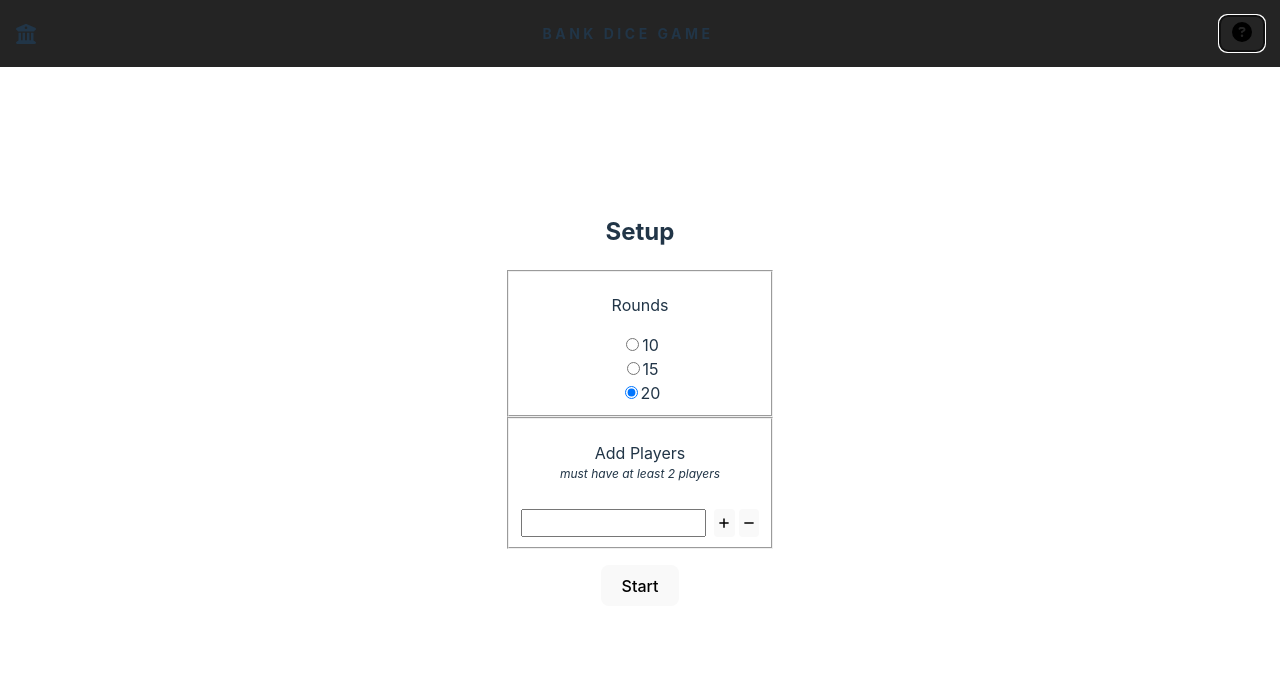
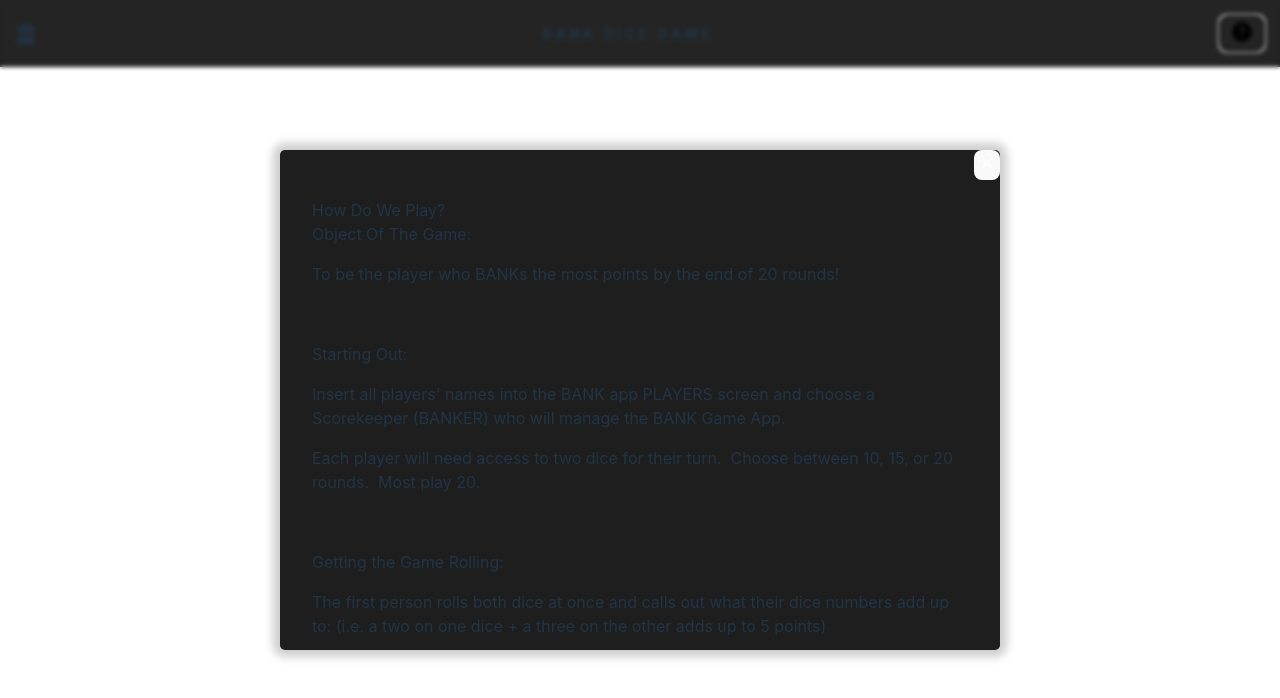
Before and after one commit to brad0s/bank-dice-app, a React (Vite) app: page / in a window 1280 px wide. Both pictures are taken after a click on the button 1242 px from the left and 33 px from the top of the page. Shown: the top 698 px of the page. Built offline with nearby package versions, Linux system fonts and the light colour scheme.

Commit message:
add popup

```diff
--- a/src/components/Header.jsx
+++ b/src/components/Header.jsx
@@ -1,5 +1,11 @@
 // import { useContext, useRef, useEffect } from 'react';
+import { useState } from 'react';
+import { createPortal } from 'react-dom';
+import InfoModal from './InfoModal';
+
 function Header() {
+  const [showInfoModal, setShowInfoModal] = useState(false);
+
   return (
     <header
       style={{
@@ -42,6 +48,7 @@ function Header() {
           background: 'none',
           padding: '0.35rem 0.75rem',
         }}
+        onClick={() => setShowInfoModal(true)}
       >
         <svg
           xmlns='http://www.w3.org/2000/svg'
@@ -55,6 +62,8 @@ function Header() {
           />
         </svg>
       </button>
+      {showInfoModal &&
+        createPortal(<InfoModal onClose={() => setShowInfoModal(false)} />, document.body)}
     </header>
   );
 }
--- /dev/null
+++ b/src/components/InfoModal.jsx
@@ -0,0 +1,158 @@
+function InfoModal({ onClose }) {
+  return (
+    <div
+      style={{
+        position: 'fixed',
+        display: 'flex',
+        padding: '2rem',
+        inset: 0,
+        width: '100%',
+        height: '100%',
+        justifyContent: 'center',
+        alignItems: 'center',
+        backdropFilter: 'blur(2px)',
+        boxSizing: 'border-box',
+      }}
+    >
+      <div
+        style={{
+          borderRadius: '0.3rem',
+          boxShadow: '0 0 10px 7px rgba(0,0,0,0.2)',
+          padding: '2rem',
+          background: '#1e1e1e',
+          position: 'relative',
+          boxSizing: 'border-box',
+          height: 500,
+          overflowY: 'scroll',
+          maxWidth: 720,
+        }}
+      >
+        <button
+          style={{
+            position: 'absolute',
+            top: 0,
+            right: 0,
+            padding: '0.25rem',
+          }}
+          aria-label='Close'
+          onClick={onClose}
+        >
+          <svg
+            xmlns='http://www.w3.org/2000/svg'
+            viewBox='0 0 384 512'
+            style={{ color: 'white' }}
+            width={16}
+            height={16}
+          >
+            <path
+              fill='currentColor'
+              d='M342.6 150.6c12.5-12.5 12.5-32.8 0-45.3s-32.8-12.5-45.3 0L192 210.7 86.6 105.4c-12.5-12.5-32.8-12.5-45.3 0s-12.5 32.8 0 45.3L146.7 256 41.4 361.4c-12.5 12.5-12.5 32.8 0 45.3s32.8 12.5 45.3 0L192 301.3l105.4 105.3c12.5 12.5 32.8 12.5 45.3 0s12.5-32.8 0-45.3L237.3 256z'
+            />
+          </svg>
+        </button>
+        <div>
+          <p>
+            How Do We Play?
+            <br />
+            Object Of The Game:
+          </p>
+          <p>To be the player who BANKs the most points by the end of 20 rounds!</p>
+          <p>&nbsp;</p>
+          <p>Starting Out:</p>
+          <p>
+            Insert all players' names into the BANK app PLAYERS screen and choose a Scorekeeper
+            (BANKER) who will manage the BANK Game App.
+          </p>
+          <p>
+            Each player will need access to two dice for their turn. &nbsp;Choose between 10, 15, or
+            20 rounds. &nbsp;Most play 20.
+          </p>
+          <p>&nbsp;</p>
+          <p>Getting the Game Rolling:</p>
+          <p>
+            The first person rolls both dice at once and calls out what their dice numbers add up
+            to: (i.e. a two on one dice + a three on the other adds up to 5 points)
+          </p>
+          <p>
+            The BANKER presses that number onto the screen pad. Then, the person next to the first
+            player rolls and does the same thing.
+          </p>
+          <p>
+            MOST PEOPLE SIT AROUND A TABLE TO PLAYAND ROTATE PLAYERS SEQUENTIALLY GOING CLOCKWISE.
+          </p>
+          <p>&nbsp;</p>
+          <p>Important Dice Rules:</p>
+          <p>
+            As each person rolls, the BANKER adds their score to the BANK total to increase the
+            number in the BANK. Rolling a 7 ends a round. &nbsp;
+          </p>
+          <p>
+            Rolling "doubles" (the dice land on the same number on both dice) doubles the cumulative
+            score on the BANK screen.
+          </p>
+          <p>
+            The first three rollers have an advantage because if they roll a 7 (that would typically
+            end the game), their 7s are worth 70 BANK points. &nbsp;
+          </p>
+          <p>
+            However, their disadvantage is that if they roll "doubles," the score added to the BANK
+            is only face value on the dice --
+          </p>
+          <p>i.e. Two ones = Two points, Two fives = Ten points</p>
+          <p>
+            After the first three dice rollers (so starting with the fourth roll/person), rolling a
+            7 will end a round and rolling "doubles" will double the cumulative score,
+          </p>
+          <p>which is an advantage to everyone thereafter.</p>
+          <p>&nbsp;</p>
+          <p>Scoring:</p>
+          <p>
+            At any point, any player (regardless of whose turn it is) can call out "BANK" which
+            automatically pauses the game. &nbsp;
+          </p>
+          <p>
+            The BANKER then clicks on the BANK tile on the app and clicks on the person's name who
+            called out BANK.
+          </p>
+          <p>
+            The app will then add the score from the BANK cumulative total to that person's personal
+            score.
+          </p>
+          <p>
+            There is no limit to how many people BANK the points on the screen. However, once
+            someone has BANKED a score, they will sit out the remainder of that round. &nbsp;They
+            can no longer roll to increase the number of the BANK score and they can no longer call
+            out BANK during that particular round.
+          </p>
+          <p>Each player can only BANK points once per round.</p>
+          <p>
+            Those who do not call out BANK within a round will not add any BANK scores to their
+            personal BANK accounts at the end of that round. &nbsp;
+          </p>
+          <p>
+            The points they have already accumulated from other rounds will remain the same until
+            they BANK more points in another round.
+          </p>
+          <p>
+            The cumulative BANK score will continue to increase as players continue to roll in
+            sequence as long as there are still players who have not yet called out BANK and as long
+            as no one has rolled a 7.
+          </p>
+          <p>&nbsp;</p>
+          <p>Ending A Round:</p>
+          <p>
+            Once a 7 is rolled OR all players have BANKed points into their personal accounts, the
+            round will end and another will begin until 10, 15, or 20 rounds are played.
+          </p>
+          <p>
+            At the beginning of a new round, everyone regains their ability to roll and call out
+            BANK again.
+          </p>
+          <p>&nbsp;</p>
+        </div>
+      </div>
+    </div>
+  );
+}
+
+export default InfoModal;
```
